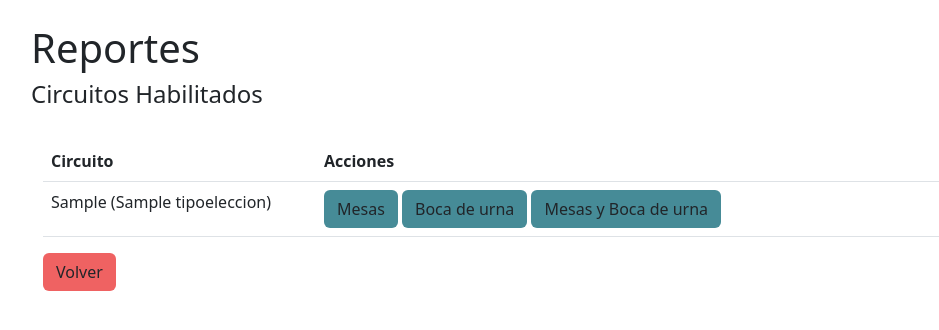
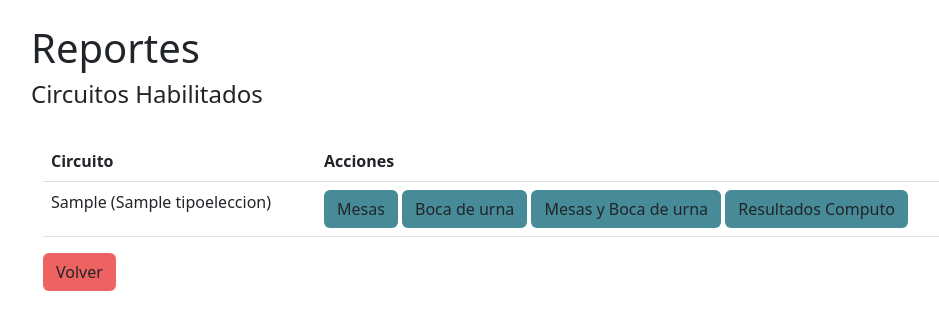
Before and after one commit to marceloambrosio/SistemaControlVotantes, a Django app: page /reportes/circuitos_habilitados/ in a window 1280 px wide. Shown: the part 56-386 px from the top of the page, without its empty margins (51-990 px from the left). Run offline with Django 5.2, Linux system fonts and the light colour scheme; a user stored in the database is signed in; tables that the repository leaves empty hold one stand-in row (values such as "Sample post"); some libraries are stand-ins or nearby versions.

Commit message:
boton resultados computo para reportes

```diff
--- a/computo/templates/computo_mesa_list.html
+++ b/computo/templates/computo_mesa_list.html
@@ -3,7 +3,7 @@
 {% block content %}
 
 <br>
-<h1>Mesas para el Computo de {{ computo.eleccion.circuito.localidad }}</h1>
+<h1>Mesas para el Computo de {{ computo.eleccion.circuito.localidad }}  <button class="btn" style="background-color: #EF6262" onclick="location.href='{% url 'circuitos_habilitados_computo' %}'">Volver</button></h1>
 <br>
 <table class="table table-hover">
     <thead>
--- a/computo/templates/detalle_computo_mesa.html
+++ b/computo/templates/detalle_computo_mesa.html
@@ -3,8 +3,8 @@
 {% block content %}
 <br>
 <div class="padron-header">
-  <h2>Computo Mesa Nº {{ mesa.num_mesa }} - {{ cargo.titulo }}</h2>
-  <button class="btn" style="background-color: #EF6262" onclick="location.href='{% url 'computo_mesa_list' computo_id=computo.id %}'">Volver</button>
+  <h2>Computo Mesa Nº {{ mesa.num_mesa }} - {{ cargo.titulo }}   <button class="btn" style="background-color: #EF6262" onclick="location.href='{% url 'computo_mesa_list' computo_id=computo.id %}'">Volver</button></h2>
+
 </div>
   <br>
   <form method="post">
--- a/computo/templates/resultados_candidatos.html
+++ b/computo/templates/resultados_candidatos.html
@@ -4,8 +4,10 @@
 
 <br>
 
-<h1>Elección {{ computo.eleccion.tipo_eleccion.nombre }} {{ computo.eleccion.circuito.localidad }} - {{ computo.fecha.year }}/{{ computo.fecha.month }}/{{ computo.fecha.day }}</h1>
-<a href="{% url 'pdf_resultados_candidatos' computo.id %}" style="background-color: #468B97"  class="btn float-end">Imprimir resultados</a>
+<h1>Elección {{ computo.eleccion.tipo_eleccion.nombre }} {{ computo.eleccion.circuito.localidad }} - {{ computo.fecha.year }}/{{ computo.fecha.month }}/{{ computo.fecha.day }}
+<button class="btn" style="background-color: #EF6262" onclick="location.href='{% url 'circuitos_habilitados_reportes' %}'">Volver</button>
+<a href="{% url 'pdf_resultados_candidatos' computo.id %}" style="background-color: #468B97"  class="btn">Imprimir resultados</a>
+</h1>
 <br>
 
 <br>
--- a/computo/urls.py
+++ b/computo/urls.py
@@ -3,8 +3,9 @@ from . import views
 from django.contrib.auth.decorators import login_required
 
 urlpatterns = [
-    path('<int:computo_id>/', views.ComputoMesaListView.as_view(), name='computo_mesa_list'),
-    path('<int:computo_id>/<int:mesa_id>/<int:cargo_id>', views.DetalleComputoMesaView.as_view(), name='detalle_computo_mesa'),
-    path('resultados/<int:computo_id>/', views.ResultadosCandidatosView.as_view(), name='resultados_candidatos'),
-    path('pdf_resultados/<int:computo_id>/', views.ExportarPDFResultadosCandidatosView.as_view(), name='pdf_resultados_candidatos'),
+    path('<int:computo_id>/', login_required(views.ComputoMesaListView.as_view()), name='computo_mesa_list'),
+    path('<int:computo_id>/<int:mesa_id>/<int:cargo_id>', login_required(views.DetalleComputoMesaView.as_view()), name='detalle_computo_mesa'),
+    path('resultados/<int:computo_id>/', login_required(views.ResultadosCandidatosView.as_view()), name='resultados_candidatos'),
+    path('pdf_resultados/<int:computo_id>/', login_required(views.ExportarPDFResultadosCandidatosView.as_view()), name='pdf_resultados_candidatos'),
+    path('circuitos_habilitados/', login_required(views.CircuitosHabilitadosView.as_view()), name='circuitos_habilitados_computo'),
 ]
--- a/control/templates/index_control.html
+++ b/control/templates/index_control.html
@@ -9,7 +9,7 @@
 <div class="d-grid gap-2">
     <button class="btn" style="background-color: #F3AA60" type="button" onclick="location.href='{% url 'circuitos_habilitados' %}'">Mostrar circuitos habilitados</button>
     <button class="btn" style="background-color: #468B97" type="button" onclick="location.href='{% url 'circuitos_habilitados_reportes' %}'">Info del circuito</button>
-    <button class="btn" style="background-color: #EF6262" type="button">Control de votos</button>
+    <button class="btn" style="background-color: #EF6262" type="button" onclick="location.href='{% url 'circuitos_habilitados_computo' %}'">Carga del computo</button>
 </div>
 
 {% endblock content %}
--- a/reportes/templates/circuitos/circuito_habilitado.html
+++ b/reportes/templates/circuitos/circuito_habilitado.html
@@ -16,22 +16,23 @@
           </tr>
         </thead>
         <tbody>
-          {% for circuito in circuitos %}
-            {% for eleccion in circuito.eleccion_set.all %}
+          {% for eleccion in elecciones %}
     <tr>
-                <td>{{ circuito.localidad }} ({{ eleccion.tipo_eleccion.nombre }})</td>
+        <td>{{ eleccion.circuito.localidad }} ({{ eleccion.tipo_eleccion.nombre }})</td>
         <td>
             <!-- Mostrar los botones correspondientes a esta elección -->
             <button class="btn" style="background-color: #468B97" type="button"
-                onclick="location.href='{% url 'estado_mesas' circuito_id=circuito.num_circuito %}'">Mesas</button>
+                    onclick="location.href='{% url 'estado_mesas' circuito_id=eleccion.circuito.num_circuito %}'">Mesas</button>
             <button class="btn" style="background-color: #468B97" type="button"
-                    onclick="location.href='{% url 'bocadeurna' circuito_id=circuito.num_circuito eleccion_id=eleccion.pk %}'">Boca de urna</button>
+                    onclick="location.href='{% url 'bocadeurna' circuito_id=eleccion.circuito.num_circuito eleccion_id=eleccion.pk %}'">Boca de urna</button>
+            <button class="btn" style="background-color: #468B97" type="button"
+                    onclick="location.href='{% url 'estado_mesas_boca_de_urna' circuito_id=eleccion.circuito.num_circuito eleccion_id=eleccion.pk %}'">Mesas y Boca de urna</button>
 
+            <!-- Botón "Resultados Computo" para esta elección -->
             <button class="btn" style="background-color: #468B97" type="button"
-                    onclick="location.href='{% url 'estado_mesas_boca_de_urna' circuito_id=circuito.num_circuito eleccion_id=eleccion.pk %}'">Mesas y Boca de urna</button>
+                    onclick="location.href='{% url 'resultados_candidatos' computo_id=eleccion.computo_id %}'">Resultados Computo</button>
         </td>
     </tr>
-            {% endfor %}
 {% endfor %}
         </tbody>
       </table>
--- a/reportes/views.py
+++ b/reportes/views.py
@@ -3,6 +3,7 @@ from django.contrib.auth.decorators import login_required
 from django.views import View
 from control.models import Mesa, Circuito, Mesa, Persona, Eleccion
 from bocadeurna.models import BocaDeUrna, DetalleBocaDeUrna, CandidatoEleccion
+from computo.models import Computo
 import json
 
 # Create your views here.
@@ -119,6 +120,27 @@ class EstadoMesasBocaDeUrnaView(View):
 
 class CircuitosHabilitadosView(View):
     def get(self, request):
-        circuitos = request.user.circuitos.all()
-        context = {'circuitos': circuitos}
+        # Obtén los circuitos habilitados del usuario
+        circuitos_habilitados = request.user.circuitos.all()
+
+        # Inicializa una lista para almacenar las elecciones con sus computo_ids
+        elecciones_con_computo = []
+
+        # Recorre los circuitos habilitados para obtener las elecciones con computo_ids
+        for circuito in circuitos_habilitados:
+            # Obtén las elecciones relacionadas con el circuito
+            elecciones = circuito.eleccion_set.all()
+
+            # Para cada elección, obtén el computo_id si existe y agrega la elección con el computo_id a la lista
+            for eleccion in elecciones:
+                computo = Computo.objects.filter(eleccion=eleccion).first()
+                if computo:
+                    eleccion.computo_id = computo.id
+                    elecciones_con_computo.append(eleccion)
+
+        # Imprime las elecciones con computo_ids en la consola para depurar
+        for eleccion in elecciones_con_computo:
+            print(f"Eleccion: {eleccion.id}, Computo ID: {eleccion.computo_id}")
+
+        context = {'elecciones': elecciones_con_computo}
         return render(request, 'circuitos/circuito_habilitado.html', context)
```
Also changed, not shown: computo/templates/circuito_habilitado.html (added, +33 -0 lines), computo/views.py (+15 -0 lines). Lines whose indentation alone changed are shown as unchanged.
